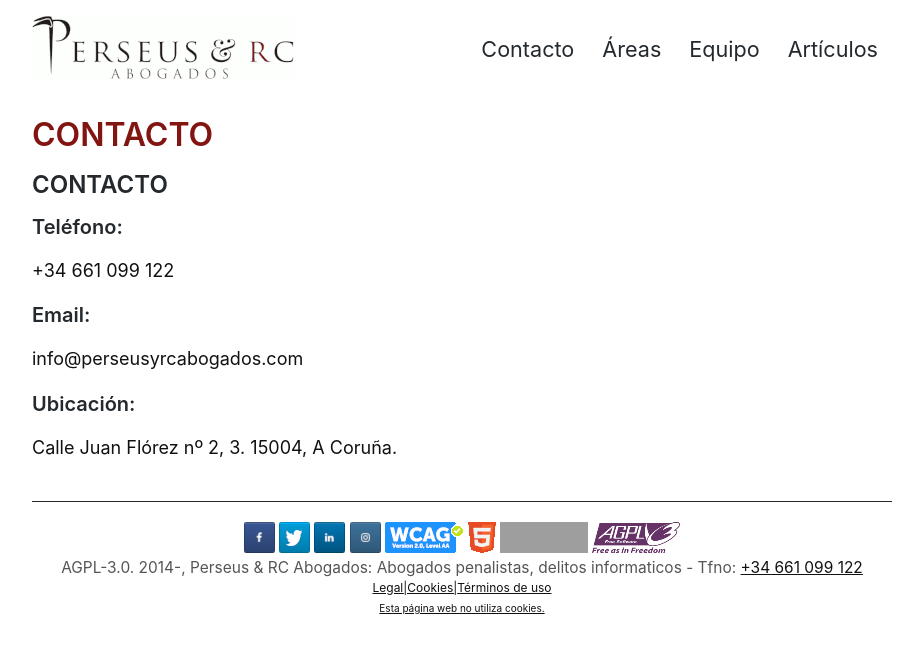
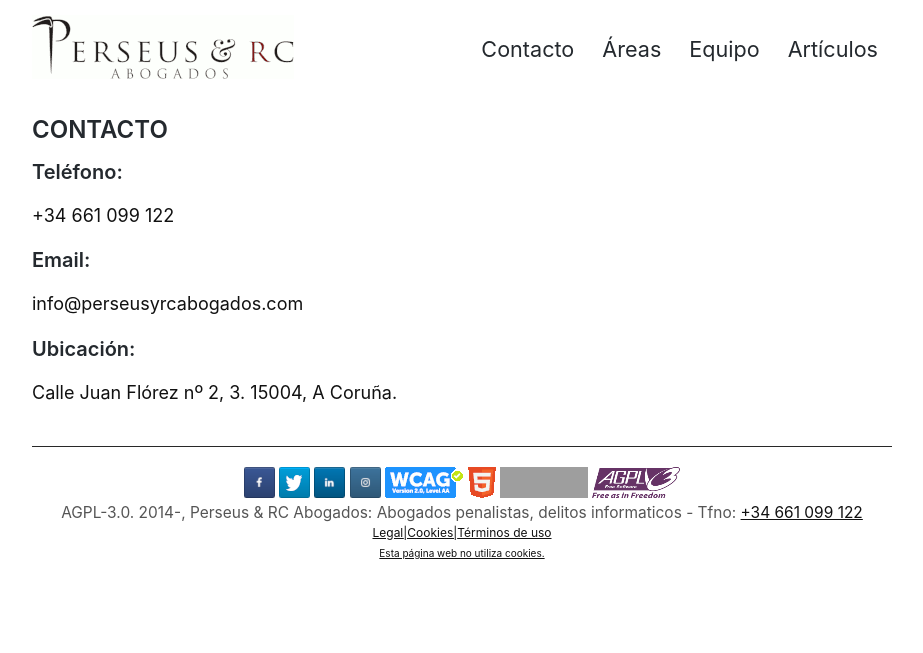
Before and after one commit to streaming10/perseusnew, a Jekyll site: the page built from contacto.md, in a window 1280 px wide. Shown: the top 653 px of the page, without its empty margins (158-1081 px from the left). Built offline with Jekyll 4.4.1, drawn with Linux system fonts in a browser that asks for light colours; our own code applies the rules of GitHub Pages for plain Markdown files; grey boxes are pictures that could not be loaded.

Commit message:
Update default.html

```diff
--- a/_layouts/default.html
+++ b/_layouts/default.html
@@ -66,7 +66,7 @@
 
 	<div id="page-container" class="clearfix">
 
-     <h1>{{ page.title }}</h1>
+     <h1 style="display:none">{{ page.title }}</h1>
      {{content}}
 </div>
 
```
